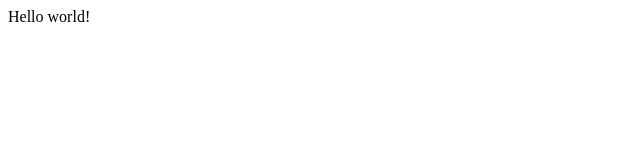
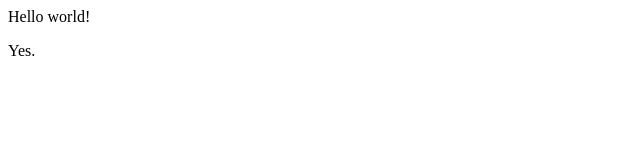
Before and after one commit to cuiaoxiang/cuiaoxiang-publisher.github.io, a plain HTML site: page index.html in a window 1280 px wide. Shown: the full height of the page, 0-640 px from the left. Drawn offline with Linux system fonts and the light colour scheme.

Commit message:
Update index.html

```diff
--- a/index.html
+++ b/index.html
@@ -1,3 +1,6 @@
 <html>
 Hello world!
+<p>
+  Yes.
+</p>
 </html>
```
